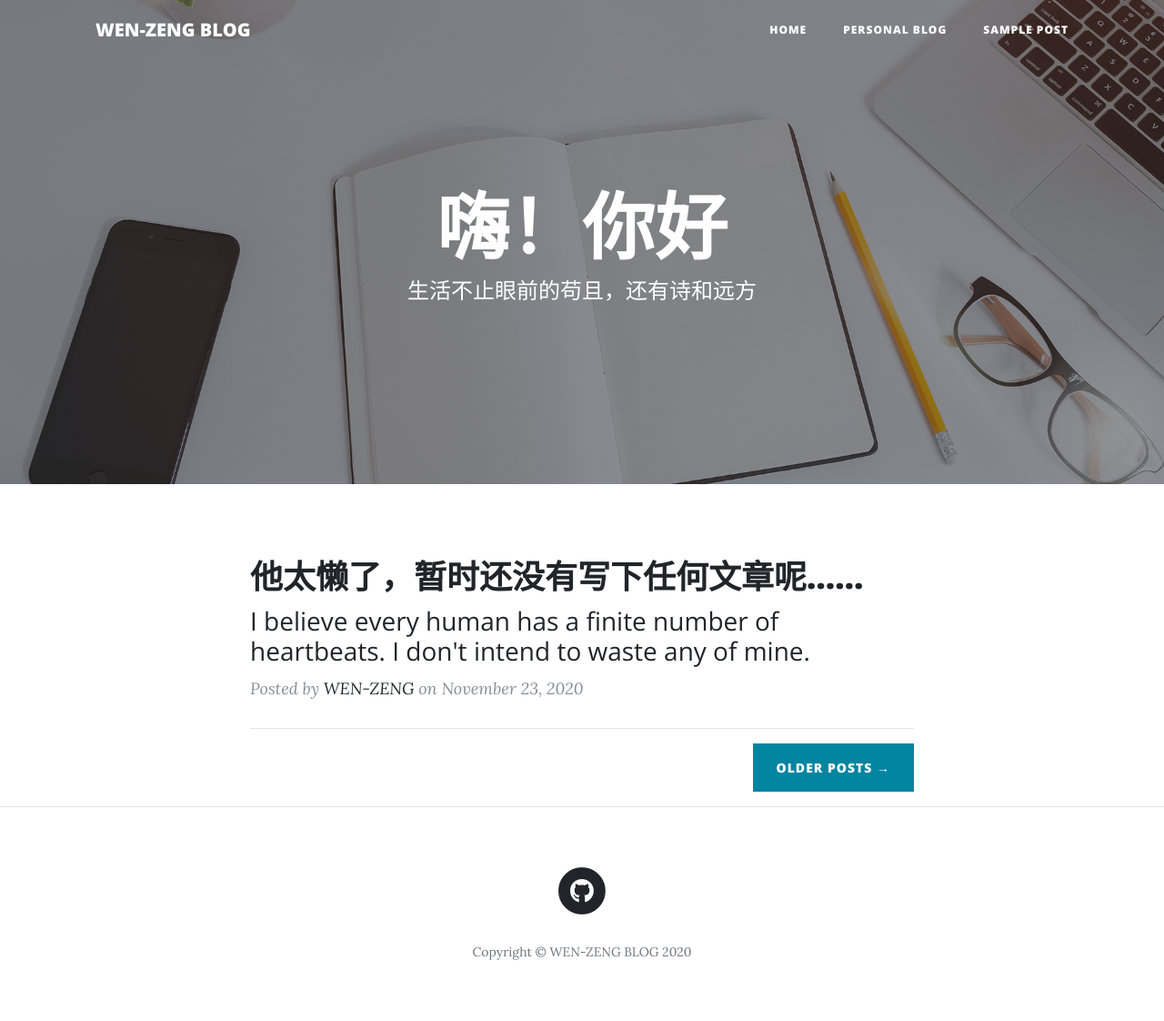
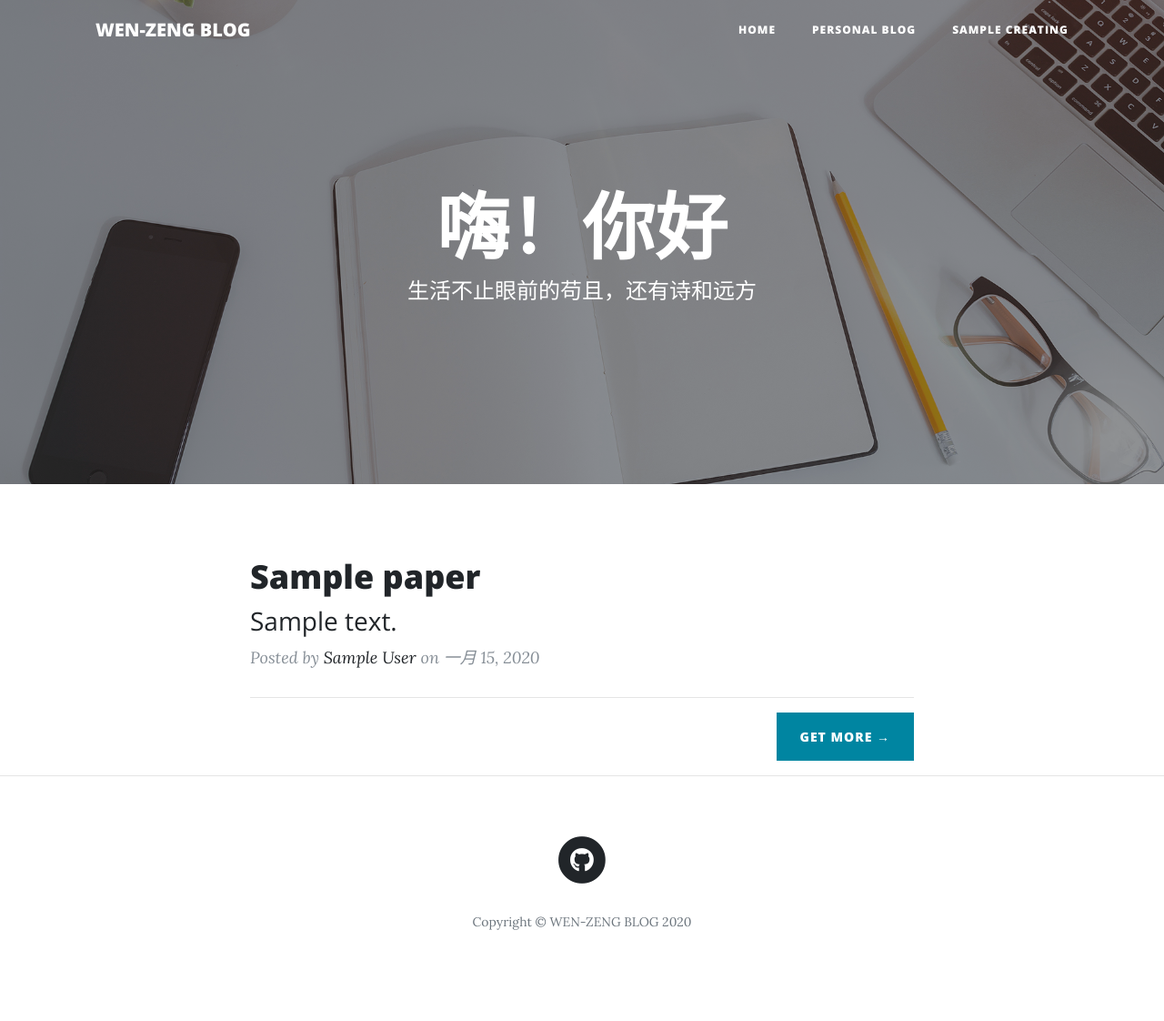
Before and after one commit to anwenzen/PersonalDjangoTutorial, a Django app: page /blog/ in a window 1280 px wide. Shown: the whole page at 91% size. After the commit the page ends 1022 px from the top, so only its background shows below. Run offline with Django 3.2, Linux system fonts and the light colour scheme; tables that the repository leaves empty hold one stand-in row (values such as "Sample post"); some libraries are stand-ins or nearby versions.

Commit message:
测试form与数据遍历，cookies还没时间搞

```diff
--- a/blog/templates/blog/about.html
+++ b/blog/templates/blog/about.html
@@ -49,7 +49,7 @@
                     <a class="nav-link" href="about.html">About</a>
                 </li>
                 <li class="nav-item">
-                    <a class="nav-link" href="post.html">Sample Post</a>
+                    <a class="nav-link" href="post.html">Sample Creating</a>
                 </li>
                 <li class="nav-item">
                     <a class="nav-link" href="contact.html">Contact</a>
--- a/blog/templates/blog/contact.html
+++ b/blog/templates/blog/contact.html
@@ -49,7 +49,7 @@
                     <a class="nav-link" href="about.html">About</a>
                 </li>
                 <li class="nav-item">
-                    <a class="nav-link" href="post.html">Sample Post</a>
+                    <a class="nav-link" href="post.html">Sample Creating</a>
                 </li>
                 <li class="nav-item">
                     <a class="nav-link" href="contact.html">Contact</a>
--- a/blog/templates/blog/index.html
+++ b/blog/templates/blog/index.html
@@ -49,7 +49,7 @@
                 {#            <a class="nav-link" href="about.html">About</a>#}
                 {#          </li>#}
                           <li class="nav-item">
-                            <a class="nav-link" href="post.html">Sample Post</a>
+                            <a class="nav-link" href="post.html">Sample Creating</a>
                           </li>
                 {#          <li class="nav-item">#}
                 {#            <a class="nav-link" href="contact.html">Contact</a>#}
@@ -79,21 +79,23 @@
     <div class="row">
         <div class="col-lg-8 col-md-10 mx-auto">
 
-            {% if container %}
+            {% if paper_list %}
+                {% for paper in paper_list %}
                 <div class="post-preview">
-                    <a href="post.html">
+                    <a href="/blog/show/{{ paper.title }}">
                         <h2 class="post-title">
-                            {{ container.title }}
+                            {{ paper.title }}
                         </h2>
                         <h3 class="post-subtitle">
-                            {{ container.details }}
+                            {{ paper.details }}
                         </h3>
                     </a>
                     <p class="post-meta">Posted by
-                        <a href="{{ container.url }}">{{ container.author }}</a>
-                        on {{ container.date }}</p>
+                        <a href="#">{{ paper.author }}</a>
+                        on {{ paper.date }}</p>
                 </div>
                 <hr>
+                {% endfor %}
             {% else %}
 
 
@@ -144,7 +146,7 @@
             {#        <hr>#}
             <!-- Pager -->
             <div class="clearfix">
-                <a class="btn btn-primary float-right" href="#">Older Posts &rarr;</a>
+                <a class="btn btn-primary float-right" href="#">Get More &rarr;</a>
             </div>
         </div>
     </div>
--- a/blog/templates/blog/post.html
+++ b/blog/templates/blog/post.html
@@ -51,7 +51,7 @@
 {#                    <a class="nav-link" href="about.html">About</a>#}
 {#                </li>#}
                 <li class="nav-item">
-                    <a class="nav-link" href="post.html">Sample Post</a>
+                    <a class="nav-link" href="post.html">Sample Creating</a>
                 </li>
 {#                <li class="nav-item">#}
 {#                    <a class="nav-link" href="contact.html">Contact</a>#}
--- a/blog/urls.py
+++ b/blog/urls.py
@@ -4,9 +4,10 @@ from . import views
 app_name = 'bolg'
 
 urlpatterns = [
-    path('', views.Index.as_view(), name='index'),
-    path('index.html', views.Index.as_view(), name='index'),
+    path('', views.index, name='index'),
+    path('index.html', views.index, name='index'),
     path('about.html', views.About.as_view(), name='about'),
     path('post.html', views.post, name='post'),
     path('contact.html', views.Contact.as_view(), name='contact'),
+    path('show/<str:paper_name>', views.show_post, name='show_paper'),
 ]
--- a/blog/views.py
+++ b/blog/views.py
@@ -6,7 +6,13 @@ from .models import Paper
 
 
 class Index(generic.TemplateView):
+    paper_list = Paper.objects.all()
     template_name = 'blog/index.html'
+
+
+def index(request):
+    paper_list = Paper.objects.all()
+    return render(request, 'blog/index.html', {'paper_list': paper_list[:10:-1]})
 
 
 class Contact(generic.TemplateView):
@@ -41,6 +47,6 @@ def post(request):
         return render(request, 'blog/post.html')
 
 
-def show_post(request):
-
-    return render(request, )
+def show_post(request, paper_name):
+    one_of_paper = Paper.objects.get(title=paper_name)
+    return render(request, 'blog/show_post.html', {'paper': one_of_paper})
--- a/templates/downloads.html
+++ b/templates/downloads.html
@@ -5,7 +5,7 @@
     {% load static %}
     <meta charset="utf-8">
     <meta name="viewport" content="width=device-width, initial-scale=1.0, shrink-to-fit=no">
-    <title>Home - Brand</title>
+    <title>Downloads</title>
     <link rel="stylesheet" href="{% static 'assets/bootstrap/css/bootstrap.min.css' %}">
     <link rel="stylesheet" href="https://fonts.googleapis.com/css?family=Montserrat:400,400i,700,700i,600,600i">
     <link rel="stylesheet" href="{% static 'assets/fonts/ionicons.min.css' %}">
@@ -37,7 +37,7 @@
             <div class="col-md-12" style="margin: 40px 0px 0px 0px;">
                 <h1 style="text-align: center;">Select something on your want</h1>
             </div>
-        </div>
+        </div>s
     </div>
 </div>
 <div>
```
Also changed, not shown: blog/models.py (+0 -7 lines), blog/templates/blog/show_post.html (+25 -18 lines), 1 other file.
